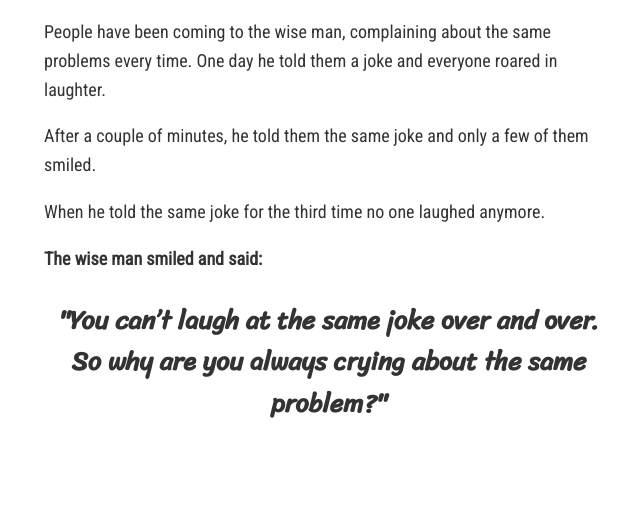
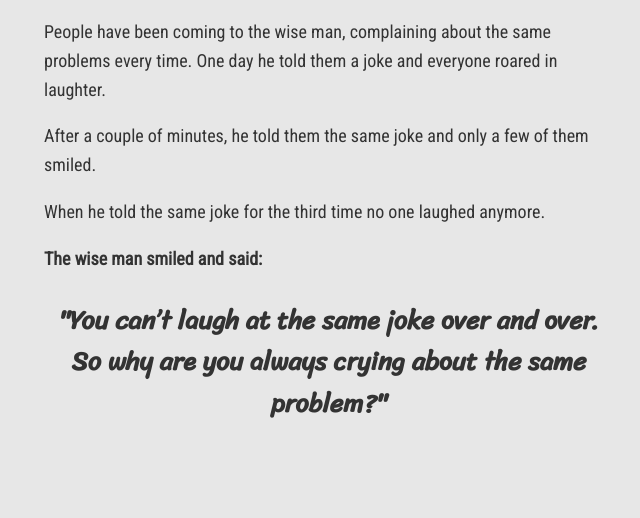
Before and after one commit to aumartinez/js-dark-theme-switch, a plain HTML site: page index.html in a window 1280 px wide. Shown: the part 305-823 px from the top of the page, without its empty margins (311-951 px from the left). Drawn offline with Linux system fonts and the light colour scheme; a script that the page names is missing.

Commit message:
Update global.css

```diff
--- a/css/global.css
+++ b/css/global.css
@@ -12,6 +12,7 @@ body {
   font-size: 18px;
   line-height: 1.6;
   color: #333;
+  background-color: #e7e7e7;
 }
 
 h1 {
```
